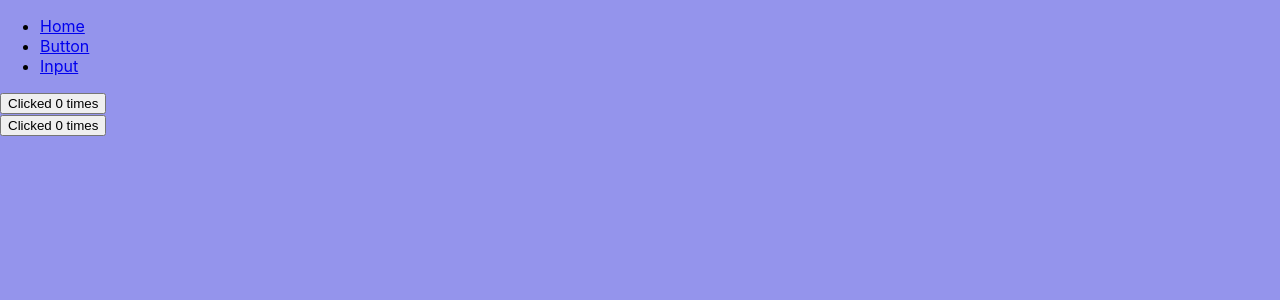
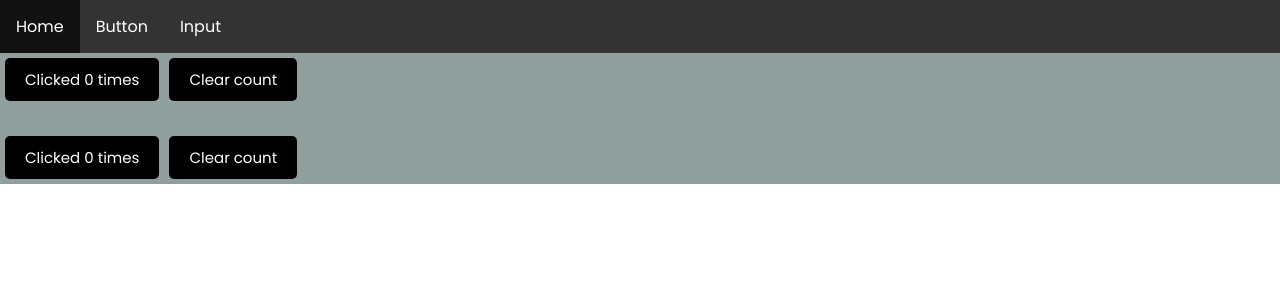
Before and after one commit to nellipelkonen/kodarit-react-demo, a React (Create React App) app in the folder newproject/: page /button in a window 1280 px wide. Shown: the top 300 px of the page. Built offline with nearby package versions, Linux system fonts and the light colour scheme.

Commit message:
more buttons & css

```diff
--- a/newproject/src/App.css
+++ b/newproject/src/App.css
@@ -1,4 +1,147 @@
+@import url('https://fonts.googleapis.com/css2?family=Poppins:wght@300;400&display=swap');
+
+* {
+  box-sizing: border-box;
+  margin: 0;
+  padding: 0;
+}
+
 body {
-  background-color: rgb(148, 148, 236);
+  font-family: 'Poppins', sans-serif;
+}
+
+.container {
+  max-width: 500px;
+  margin: 30px auto;
+  overflow: auto;
+  min-height: 300px;
+  border: 1px solid steelblue;
+  padding: 30px;
+  border-radius: 5px;
+}
+
+.header {
   display: flex;
+  justify-content: space-between;
+  align-items: center;
+  margin-bottom: 20px;
 }
+
+.btn {
+  display: inline-block;
+  background: #000;
+  color: #fff;
+  border: none;
+  padding: 10px 20px;
+  margin: 5px;
+  border-radius: 5px;
+  cursor: pointer;
+  text-decoration: none;
+  font-size: 15px;
+  font-family: inherit;
+}
+
+.btn:focus {
+  outline: none;
+}
+
+.btn:active {
+  transform: scale(0.98);
+}
+
+.btn-block {
+  display: block;
+  width: 100%;
+}
+
+.task {
+  background: #f4f4f4;
+  margin: 5px;
+  padding: 10px 20px;
+  cursor: pointer;
+}
+
+.task.reminder {
+  border-left: 5px solid green;
+}
+
+.task h3 {
+  display: flex;
+  align-items: center;
+  justify-content: space-between;
+}
+
+.add-form {
+  margin-bottom: 40px;
+}
+
+.form-control {
+  margin: 20px 0;
+}
+
+.form-control label {
+  display: block;
+}
+
+.form-control input {
+  width: 100%;
+  height: 40px;
+  margin: 5px;
+  padding: 3px 7px;
+  font-size: 17px;
+}
+
+.form-control-check {
+  display: flex;
+  align-items: center;
+  justify-content: space-between;
+}
+
+.form-control-check label {
+  flex: 1;
+}
+
+.form-control-check input {
+  flex: 2;
+  height: 20px;
+}
+
+footer {
+  margin-top: 30px;
+  text-align: center;
+}
+
+
+
+
+
+
+
+
+.maincontent{
+  background-color: rgb(145, 158, 158);
+}
+
+.navlist {
+  list-style-type: none;
+  margin: 0;
+  padding: 0;
+  overflow: hidden;
+  background-color: #333;
+}
+
+.navlink {
+  float: left;
+}
+
+.navlink a {
+  display: block;
+  color: white;
+  text-align: center;
+  padding: 14px 16px;
+  text-decoration: none;
+}
+
+.navlink a:hover {
+  background-color: #111;
+}
--- a/newproject/src/App.js
+++ b/newproject/src/App.js
@@ -13,6 +13,7 @@ function App() {
   return (
 
     <BrowserRouter>
+    <div className='maincontent'>
       <Routes>
         <Route path='/' element={<Layout />}>
           <Route index element={<Home />} />
@@ -25,6 +26,7 @@ function App() {
           } />
         </Route>
       </Routes>
+    </div>
     </BrowserRouter>
   );
 }
--- a/newproject/src/pages/button.jsx
+++ b/newproject/src/pages/button.jsx
@@ -8,9 +8,19 @@ export const Button = () => {
     setCount(count + 1);
   }
 
+  function resetCount() {
+    setCount(0);
+  }
+
     return (
-      <button onClick={handleClick}>
-      Clicked {count} times
-      </button>
+      <div>
+        <button onClick={handleClick} className='btn'>
+        Clicked {count} times
+        </button>
+
+        <button onClick={resetCount} className='btn'>
+        Clear count
+        </button>
+      </div>
     );
   }
--- a/newproject/src/pages/input.jsx
+++ b/newproject/src/pages/input.jsx
@@ -13,7 +13,8 @@ export const InputTutorial = () => {
       };
 
     return (
-        <form className='inputcontent' onSubmit={(event) => {
+        <div className='inputcontent'>
+            <form onSubmit={(event) => {
                 event.preventDefault()
                 const temp = [inputValue, ...content];
                 setContent(temp);
@@ -27,14 +28,15 @@ export const InputTutorial = () => {
                     onChange={e => setInputValue(e.target.value)}
                     required
                 />
-            <input type="submit" value='Add'/>
+                <input type="submit" value='Add' className='btn'/>
             {
                 content.map((content, index) => (
-            <div>
+                <div className='inputmap'>
                 <p key={index}>{content}</p>
-            <button onClick={() => removeHandler(index)} type="button">Delete</button>
+                <button onClick={() => removeHandler(index)} type="button" className='btn'>Delete</button>
                 </div>
                 )
             )}
             </form>
+        </div>
 )}
--- a/newproject/src/pages/layout.jsx
+++ b/newproject/src/pages/layout.jsx
@@ -3,19 +3,21 @@ import { Outlet, Link } from "react-router-dom";
 export const Layout = () => {
   return (
     <>
-      <nav>
-        <ul>
-          <li>
+    <div>
+      <nav className="nav">
+        <ul className="navlist">
+          <li className="navlink">
             <Link to="/">Home</Link>
           </li>
-          <li>
+          <li className="navlink">
             <Link to="/button">Button</Link>
           </li>
-          <li>
+          <li className="navlink">
             <Link to="/input">Input</Link>
           </li>
         </ul>
       </nav>
+    </div>
 
       <Outlet />
     </>
```
Lines whose indentation alone changed are shown as unchanged.
